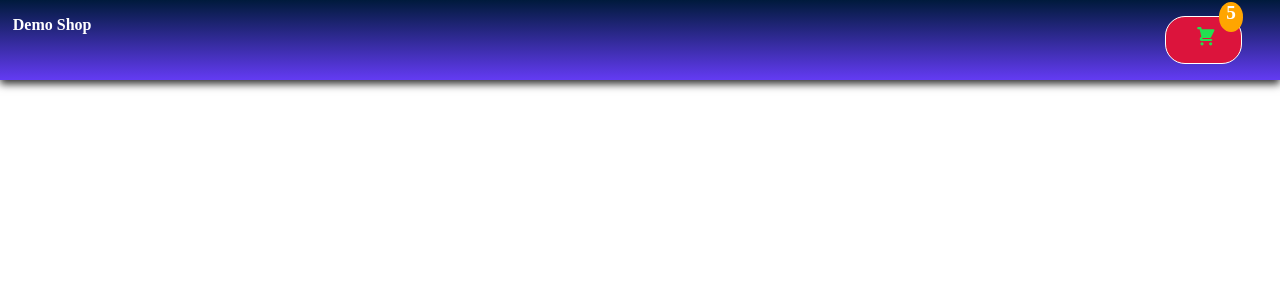
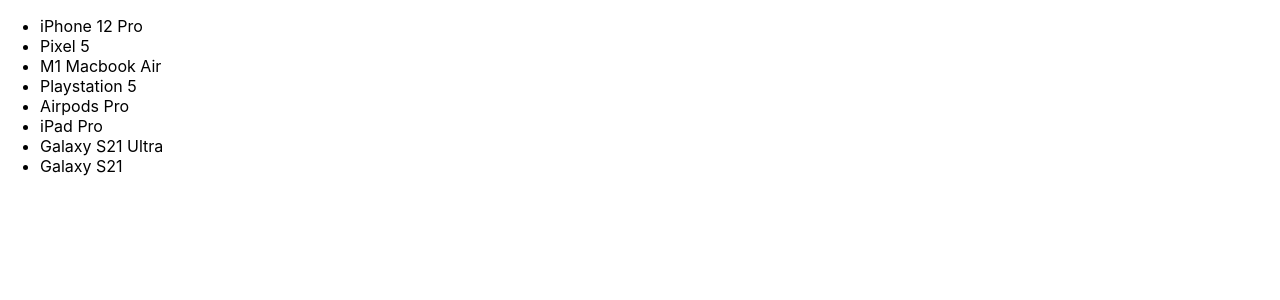
Before and after one commit to PrabeshPP/demoshop, a React (Create React App) app: page / in a window 1280 px wide. Shown: the top 300 px of the page. Built offline with nearby package versions, Linux system fonts and the light colour scheme.

Commit message:
Availabel MealItems

```diff
--- a/src/App.js
+++ b/src/App.js
@@ -1,9 +1,11 @@
 import React from "react";
 import Header from "./Components/Header/Header";
+import AvailableItems from "./Components/Items/AvailableItems";
 function App() {
   return (
    <div>
-   <Header/>
+   {/* <Header/> */}
+   <AvailableItems/>
 
    </div>
   );
--- a/src/Components/Items/AvailableItems.js
+++ b/src/Components/Items/AvailableItems.js
@@ -1,8 +1,88 @@
 import React from "react";
+import classes from "./AvailableItems.module.css";
+
+const Items=[
+    {
+        "id": 1,
+        "name": "iPhone 12 Pro",
+        "desc": "Apple iPhone 12th generation",
+        "price": 999,
+        "color": "#33505a",
+        "image": "https://store.storeimages.cdn-apple.com/4982/as-images.apple.com/is/iphone-12-pro-blue-hero?wid=940&hei=1112&fmt=png-alpha&qlt=80&.v=1604021661000"
+    },
+    {
+        "id": 2,
+        "name": "Pixel 5",
+        "desc": "Google Pixel phone 5th generation",
+        "price": 699,
+        "color": "#00ac51",
+        "image": "https://www.telstra.com.au/content/dam/tcom/lego/2020/plans-devices/mobiles/google-pixel-5/shared-google-pixel-5-black-05-900x1200.png"
+    },
+    {
+        "id": 3,
+        "name": "M1 Macbook Air",
+        "desc": "Apple Macbook air with apple silicon",
+        "price": 1099,
+        "color": "#e0bfae",
+        "image": "https://encrypted-tbn0.gstatic.com/images?q=tbn:ANd9GcSMOMstwtmLnjFb3NHiDJ_kcQnueNVH-rv_3ps96HZmXlFumKWaiBqq_L4Uoyx3iFiNTrXNEbyB&usqp=CAc"
+    },
+    {
+        "id": 4,
+        "name": "Playstation 5",
+        "desc": "Sony Playstation 5th generation",
+        "price": 500,
+        "color": "#544ee4",
+        "image": "https://i.gadgets360cdn.com/products/large/sony-ps5-649x800-1592631239.jpeg"
+    },
+    {
+        "id": 5,
+        "name": "Airpods Pro",
+        "desc": "Apple Aipods Pro 1st generation",
+        "price": 200,
+        "color": "#e3e4e9",
+        "image": "https://encrypted-tbn0.gstatic.com/images?q=tbn:ANd9GcQROEs084z65psoo06zYl5R0tUzywOVKVQZzmzqCj3PDP1vVJTWv3gGwGMFENSy4qV4n7sEQjE&usqp=CAc"
+    },
+    {
+        "id": 6,
+        "name": "iPad Pro",
+        "desc": "Apple iPad Pro 2020 edition",
+        "price": 799,
+        "color": "#f73984",
+        "image": "https://encrypted-tbn0.gstatic.com/images?q=tbn:ANd9GcSNzUeRQ5uH7E3hpECib8qxdhfHv6SnUGT7mOsew_xiOoqRR7ZpdH-TQ4J6-HuIEfqHimYyPXWH&usqp=CAc"
+    },
+    {
+        "id": 7,
+        "name": "Galaxy S21 Ultra",
+        "desc": "Samsung Galaxy S21 Ultra 2021 edition",
+        "price": 1299,
+        "color": "#1c1c1c",
+        "image": "https://encrypted-tbn0.gstatic.com/images?q=tbn:ANd9GcTT_PZcc0wicVYR992s5QCIDLYy8t-z-9kibTUdWZBN2sd86aaqdAJfhvxAwZNWV9wfdzDikpr1&usqp=CAc"
+    },
+    {
+        "id": 8,
+        "name": "Galaxy S21",
+        "desc": "Samsung Galaxy S21 2021 edition",
+        "price": 899,
+        "color": "#7c95eb",
+        "image": "https://encrypted-tbn0.gstatic.com/images?q=tbn:ANd9GcRBNHd7FwarbxA1xdMFt24KazjcR4dWPH_t_T5dz4YNK1s7rJAQ8gOIuR_NRw6eeiQgFhbZ9sAN&usqp=CAc"
+    }
+
+]
+
+
 
 const AvailableItems=()=>{
+    const ItemList=Items.map((item)=>{
+   return <li>{item.name}</li>
+
+    })
+
     return (
-
+      <section>
+          <ul>
+        {ItemList}
+        </ul>
+      </section>
     );
 }
 
--- /dev/null
+++ b/src/Components/Items/AvailableItems.module.css
@@ -0,0 +1,3 @@
+.li{
+    color: black;
+}
```
Also changed, not shown: src/Components/UI/Card.js (added).
